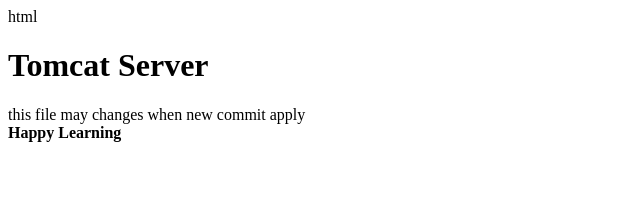
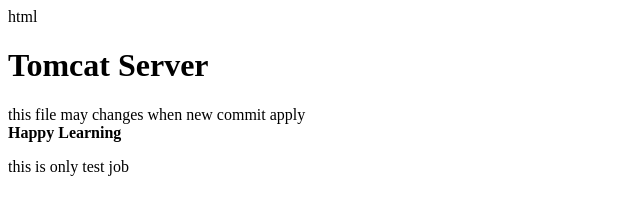
Before and after one commit to masihulla/hello-tomcat, a plain HTML site: page index.html in a window 1280 px wide. Shown: the whole page, without its empty margins (0-640 px from the left). Drawn offline with Linux system fonts and the light colour scheme.

Commit message:
second commit

```diff
--- a/index.html
+++ b/index.html
@@ -2,4 +2,5 @@ html
 <body>
 <h1>Tomcat Server</h1>
 <p>this file may changes when new commit apply<br><b>Happy Learning</b></p>
+  <p>this is only test job</p>
 </body>
```
